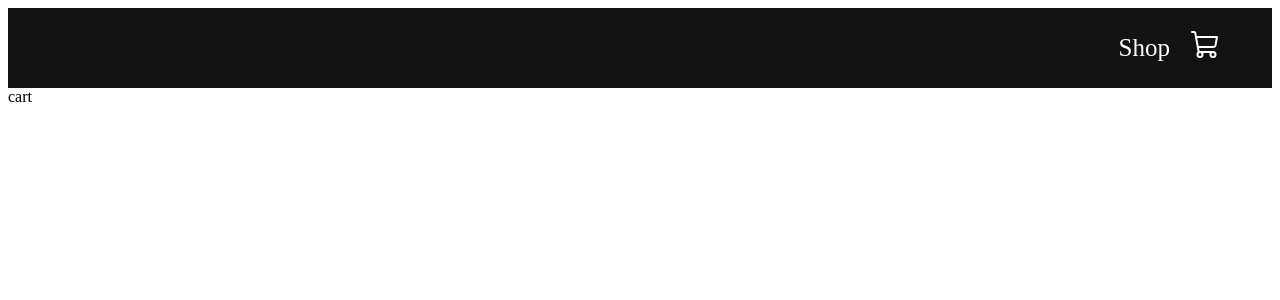
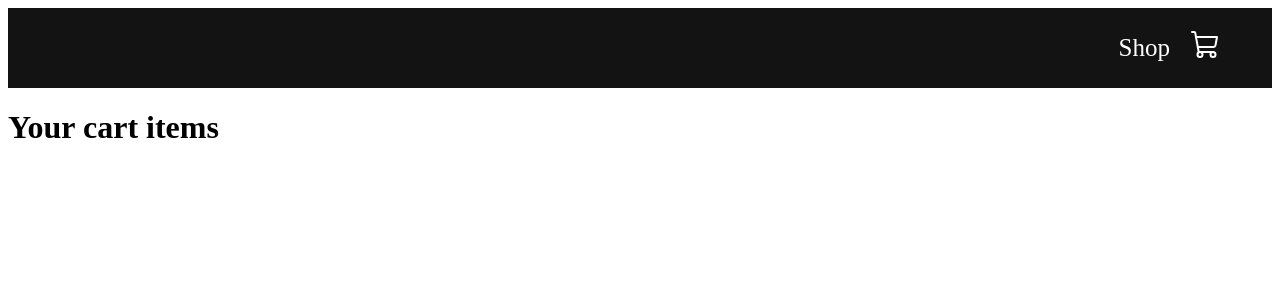
Before and after one commit to codenextdoor/Shopping-cart, a React (Create React App) app: page /cart in a window 1280 px wide. Shown: the top 300 px of the page. Built offline with nearby package versions, Linux system fonts and the light colour scheme.

Commit message:
cart commit

```diff
--- a/src/pages/cart/Cart.jsx
+++ b/src/pages/cart/Cart.jsx
@@ -1,7 +1,12 @@
 import React from "react";
 
 const Cart = () => {
-  return <div>cart</div>;
+  return (
+    <div className="cart">
+      <h1> Your cart items </h1>
+      <div className="cartItems"></div>
+    </div>
+  );
 };
 
 export default Cart;
```
